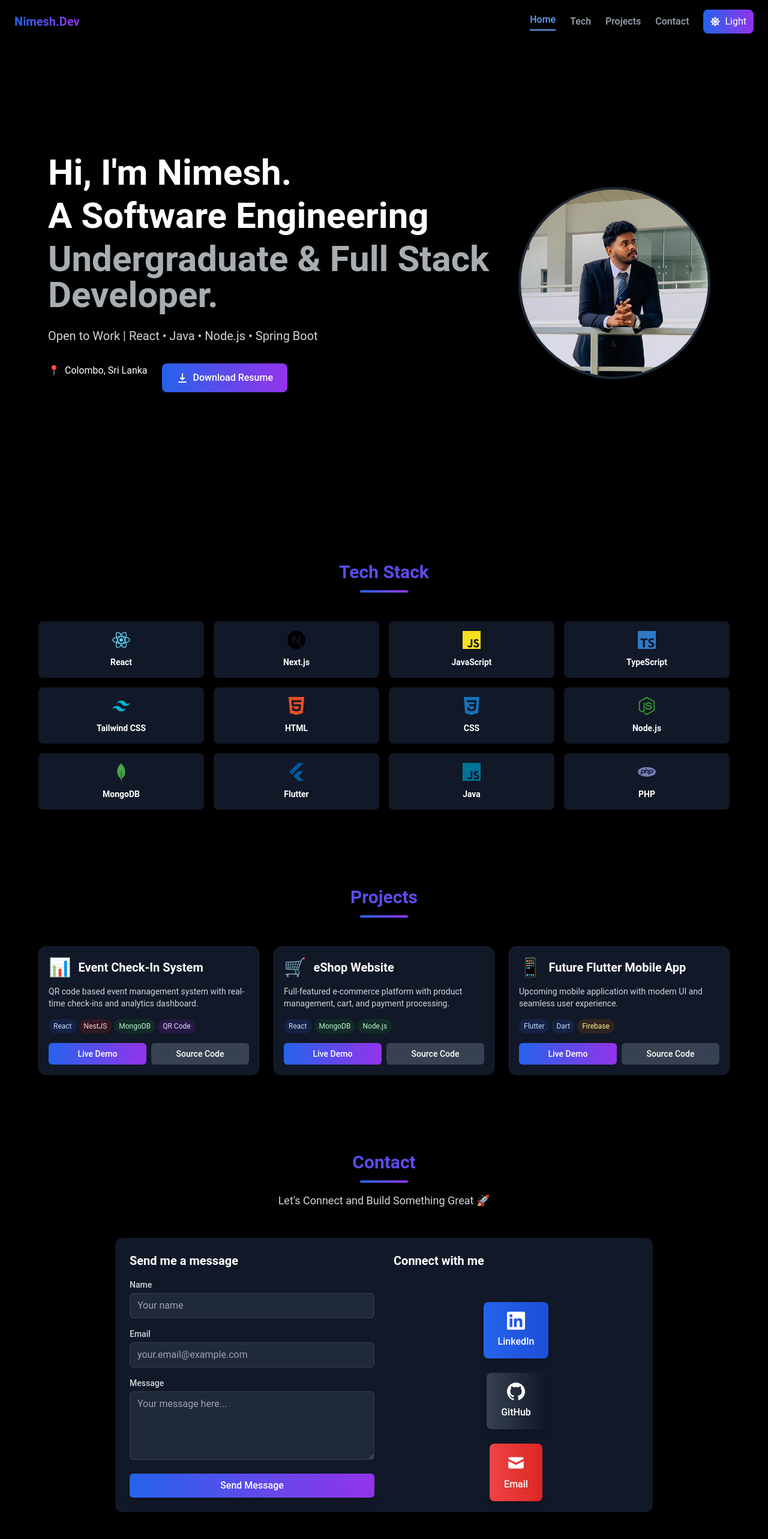
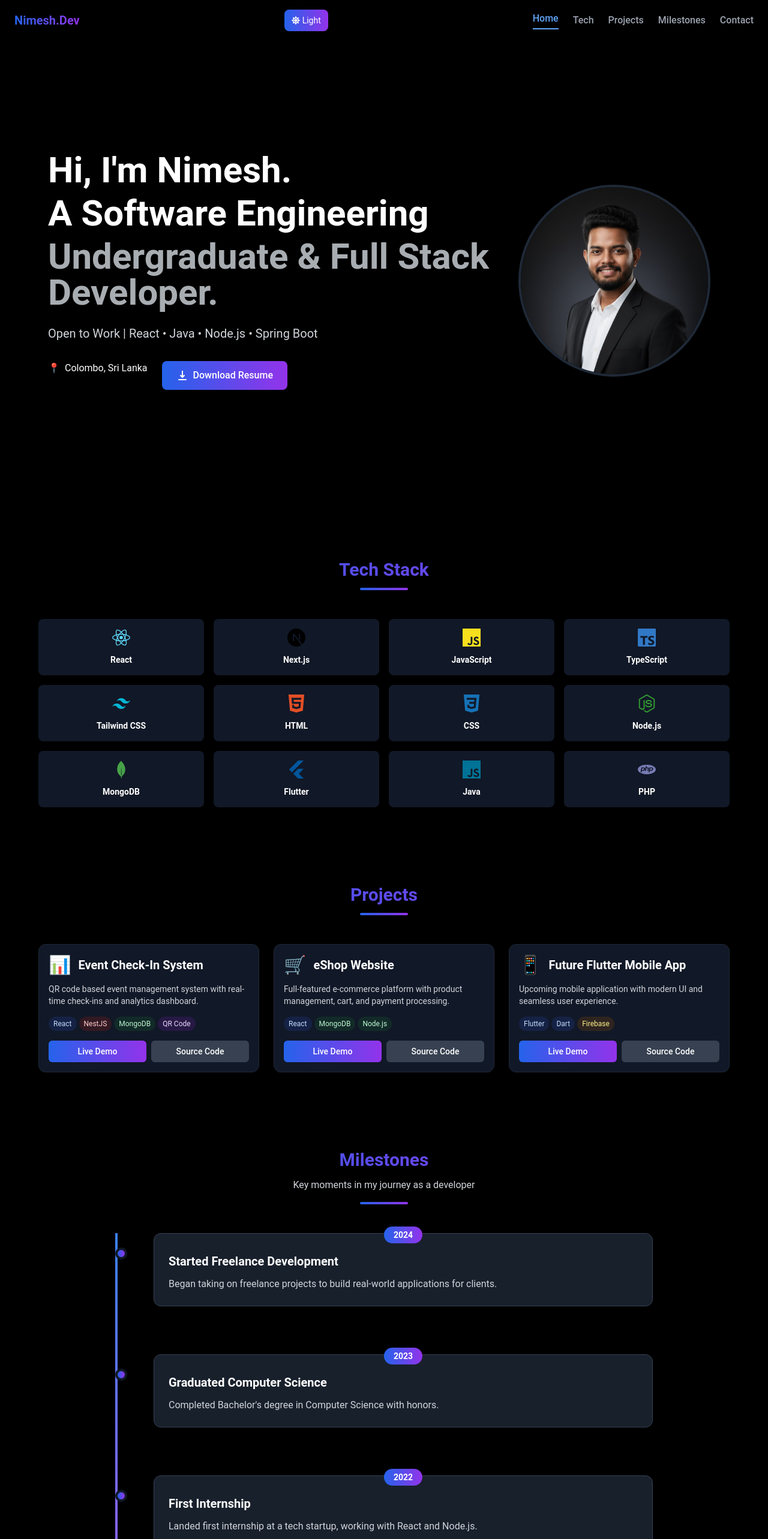
Before and after one commit to NimeshWickram/Nimesh-Portfolio, a React (Create React App) app: page / in a window 1280 px wide. Shown: the top 2566 px of the page at 60% size. Built offline with nearby package versions, Linux system fonts and the light colour scheme.

Commit message:
add hamburger menu, update profile picture

```diff
--- a/src/App.js
+++ b/src/App.js
@@ -10,6 +10,7 @@ import TechStack from "./components/TechStack";
 import ProjectsSection from "./components/ProjectsSection";
 import ContactSection from "./components/ContactSection";
 import Footer from "./components/Footer";
+import Milestones from "./components/Milestones";
 
 function App() {
   const [darkMode, setDarkMode] = useState(true);
@@ -62,7 +63,7 @@ function App() {
   // Handle scroll to detect active section
   useEffect(() => {
     const handleScroll = () => {
-      const sections = ["home", "tech", "projects", "contact"];
+      const sections = ["home", "tech", "projects", "milestones", "contact"];
       const scrollPosition = window.scrollY + 100;
 
       for (const section of sections) {
@@ -102,6 +103,7 @@ function App() {
         <HeroSection />
         <TechStack techStack={techStack} />
         <ProjectsSection projects={projects} />
+        <Milestones />
         <ContactSection />
         <Footer />
       </div>
--- a/src/components/ContactSection.js
+++ b/src/components/ContactSection.js
@@ -36,7 +36,7 @@ const ContactSection = () => {
   };
 
   return (
-    <section id="contact" className="py-16 px-4 bg-gradient-to-br from-blue-50 to-purple-50 dark:from-black dark:to-black">
+    <section id="contact" className="py-16 px-4 bg-[#f3f4f6] dark:bg-black">
       <div className="max-w-4xl mx-auto">
         <motion.div
           initial={{ opacity: 0, y: 30 }}
--- a/src/components/HeroSection.js
+++ b/src/components/HeroSection.js
@@ -1,6 +1,6 @@
 import React from "react";
 import { motion } from "framer-motion";
-import profileImage from "../assets/profile.jpg";
+import profileImage from "../assets/1000176670.jpg";
 
 const HeroSection = () => {
     return (
--- /dev/null
+++ b/src/components/Milestones.js
@@ -0,0 +1,94 @@
+import React from "react";
+import { motion } from "framer-motion";
+
+const Milestones = () => {
+  // Dummy milestone data
+  const milestones = [
+    {
+      id: 1,
+      year: "2024",
+      title: "Started Freelance Development",
+      description: "Began taking on freelance projects to build real-world applications for clients."
+    },
+    {
+      id: 2,
+      year: "2023",
+      title: "Graduated Computer Science",
+      description: "Completed Bachelor's degree in Computer Science with honors."
+    },
+    {
+      id: 3,
+      year: "2022",
+      title: "First Internship",
+      description: "Landed first internship at a tech startup, working with React and Node.js."
+    },
+    {
+      id: 4,
+      year: "2021",
+      title: "Learned Web Development",
+      description: "Started learning web development technologies including HTML, CSS, and JavaScript."
+    }
+  ];
+
+  return (
+    <section id="milestones" className="py-16 px-4 bg-white dark:bg-black">
+      <div className="max-w-4xl mx-auto">
+        <motion.div
+          initial={{ opacity: 0, y: 30 }}
+          whileInView={{ opacity: 1, y: 0 }}
+          viewport={{ once: true }}
+          transition={{ duration: 0.6 }}
+          className="text-center mb-12"
+        >
+          <h2 className="text-3xl font-bold mb-3 bg-gradient-to-r from-blue-600 to-purple-600 bg-clip-text text-transparent">
+            Milestones
+          </h2>
+          <p className="text-gray-600 dark:text-gray-300 max-w-2xl mx-auto">
+            Key moments in my journey as a developer
+          </p>
+          <div className="w-20 h-1 bg-gradient-to-r from-blue-600 to-purple-600 mx-auto rounded-full mt-4"></div>
+        </motion.div>
+
+        <div className="relative">
+          {/* Vertical line on the left with increased stroke width */}
+          <div className="absolute left-0 top-0 h-full w-1 bg-gradient-to-b from-blue-500 to-purple-500"></div>
+
+          <div className="space-y-20 pl-16">
+            {milestones.map((milestone, index) => (
+              <motion.div
+                key={milestone.id}
+                initial={{ opacity: 0, x: -30 }}
+                whileInView={{ opacity: 1, x: 0 }}
+                viewport={{ once: true }}
+                transition={{ duration: 0.6, delay: index * 0.2 }}
+                className="relative"
+              >
+                {/* Point on the timeline with better spacing */}
+                <div className="absolute -left-16 top-6 w-5 h-5 rounded-full bg-gradient-to-r from-blue-600 to-purple-600 border-4 border-white dark:border-gray-900 z-10"></div>
+
+                {/* Glass-like card on the right with year centered at top */}
+                <div className="bg-white/80 dark:bg-gray-800/80 backdrop-blur-lg rounded-xl shadow-lg border border-gray-200 dark:border-gray-700 hover:shadow-xl transition-all duration-300 relative">
+                  {/* Year badge centered at top */}
+                  <div className="absolute -top-3 left-1/2 transform -translate-x-1/2 bg-gradient-to-r from-blue-600 to-purple-600 text-white text-sm font-bold px-4 py-1 rounded-full">
+                    {milestone.year}
+                  </div>
+
+                  <div className="p-6 pt-8">
+                    <h3 className="text-xl font-bold text-gray-800 dark:text-white mb-3">
+                      {milestone.title}
+                    </h3>
+                    <p className="text-gray-600 dark:text-gray-300">
+                      {milestone.description}
+                    </p>
+                  </div>
+                </div>
+              </motion.div>
+            ))}
+          </div>
+        </div>
+      </div>
+    </section>
+  );
+};
+
+export default Milestones;
--- a/src/components/Navbar.js
+++ b/src/components/Navbar.js
@@ -1,42 +1,122 @@
-import React from "react";
+import React, { useState } from "react";
 import { FaSun, FaMoon } from "react-icons/fa";
+import { FiMenu, FiX } from "react-icons/fi";
+import { motion } from "framer-motion";
 
 const Navbar = ({ darkMode, setDarkMode, activeSection, scrollToSection }) => {
+    const [menuOpen, setMenuOpen] = useState(false);
+
+    const toggleMenu = () => {
+        setMenuOpen(!menuOpen);
+    };
+
+    const closeMenu = () => {
+        setMenuOpen(false);
+    };
+
     return (
         <nav className="flex justify-between items-center px-6 py-4 shadow-md sticky top-0 bg-white/80 dark:bg-black/80 backdrop-blur-sm z-50">
             <h1 className="text-xl font-bold bg-gradient-to-r from-blue-600 to-purple-600 bg-clip-text text-transparent">Nimesh.Dev</h1>
-            <div className="flex items-center space-x-6">
-                <div className="hidden md:flex space-x-6">
-                    {["Home", "Tech", "Projects", "Contact"].map((item) => (
-                        <button
-                            key={item}
-                            onClick={() => scrollToSection(item.toLowerCase())}
-                            className={`font-medium transition-colors duration-300 ${activeSection === item.toLowerCase()
-                                    ? "text-blue-600 dark:text-blue-400 border-b-2 border-blue-600 dark:border-blue-400 pb-1"
-                                    : "text-gray-600 hover:text-gray-900 dark:text-gray-400 dark:hover:text-gray-200"
-                                }`}
-                        >
-                            {item}
-                        </button>
-                    ))}
-                </div>
-                <button
+
+            {/* Right side buttons group */}
+            <div className="flex items-center space-x-4">
+                {/* Theme toggle button - visible on all screens */}
+                <motion.button
                     onClick={() => setDarkMode(!darkMode)}
-                    className="px-3 py-2 rounded-lg bg-gradient-to-r from-blue-600 to-purple-600 text-white flex items-center"
+                    className="px-3 py-2 rounded-lg bg-gradient-to-r from-blue-600 to-purple-600 text-white flex items-center text-sm"
                     aria-label={darkMode ? "Switch to light mode" : "Switch to dark mode"}
+                    whileHover={{ scale: 1.05 }}
+                    whileTap={{ scale: 0.95 }}
                 >
                     {darkMode ? (
                         <>
-                            <FaSun className="mr-2" />
+                            <FaSun className="mr-1" />
                             Light
                         </>
                     ) : (
                         <>
-                            <FaMoon className="mr-2" />
+                            <FaMoon className="mr-1" />
                             Dark
                         </>
                     )}
-                </button>
+                </motion.button>
+
+                {/* Mobile menu button with animation */}
+                <motion.button
+                    className="md:hidden z-50 text-gray-800 dark:text-white"
+                    onClick={toggleMenu}
+                    aria-label={menuOpen ? "Close menu" : "Open menu"}
+                    whileTap={{ scale: 0.9 }}
+                >
+                    <motion.div
+                        animate={{ rotate: menuOpen ? 90 : 0 }}
+                        transition={{ duration: 0.3 }}
+                    >
+                        {menuOpen ? <FiX size={24} /> : <FiMenu size={24} />}
+                    </motion.div>
+                </motion.button>
+            </div>
+
+            {/* Desktop menu */}
+            <div className="hidden md:flex items-center space-x-6">
+                {["Home", "Tech", "Projects", "Milestones", "Contact"].map((item) => (
+                    <button
+                        key={item}
+                        onClick={() => scrollToSection(item.toLowerCase())}
+                        className={`font-medium transition-colors duration-300 ${activeSection === item.toLowerCase()
+                                ? "text-blue-600 dark:text-blue-400 border-b-2 border-blue-600 dark:border-blue-400 pb-1"
+                                : "text-gray-600 hover:text-gray-900 dark:text-gray-400 dark:hover:text-gray-200"
+                            }`}
+                    >
+                        {item}
+                    </button>
+                ))}
+            </div>
+
+            {/* Mobile menu overlay */}
+            {menuOpen && (
+                <div className="fixed inset-0 bg-black bg-opacity-50 z-40 md:hidden" onClick={closeMenu}></div>
+            )}
+
+            {/* Mobile menu panel from right side */}
+            <div
+                className={`fixed top-0 right-0 h-full w-64 bg-white dark:bg-gray-900 shadow-xl z-50 transform transition-transform duration-300 ease-in-out md:hidden ${
+                    menuOpen ? "translate-x-0" : "translate-x-full"
+                }`}
+            >
+                {/* Close button inside the menu panel */}
+                <div className="flex justify-end p-4">
+                    <motion.button
+                        onClick={closeMenu}
+                        className="text-gray-500 hover:text-gray-700 dark:text-gray-400 dark:hover:text-gray-200"
+                        aria-label="Close menu"
+                        whileHover={{ scale: 1.1 }}
+                        whileTap={{ scale: 0.9 }}
+                    >
+                        <FiX size={24} />
+                    </motion.button>
+                </div>
+
+                <div className="flex flex-col p-6 space-y-6 pt-0">
+                    {["Home", "Tech", "Projects", "Milestones", "Contact"].map((item) => (
+                        <motion.button
+                            key={item}
+                            onClick={() => {
+                                scrollToSection(item.toLowerCase());
+                                closeMenu();
+                            }}
+                            className={`text-left py-2 px-4 rounded-lg font-medium transition-colors duration-300 ${
+                                activeSection === item.toLowerCase()
+                                    ? "text-blue-600 dark:text-blue-400 bg-blue-50 dark:bg-blue-900/30"
+                                    : "text-gray-600 hover:text-gray-900 dark:text-gray-400 dark:hover:text-gray-200"
+                            }`}
+                            whileHover={{ scale: 1.02 }}
+                            whileTap={{ scale: 0.98 }}
+                        >
+                            {item}
+                        </motion.button>
+                    ))}
+                </div>
             </div>
         </nav>
     );
```
Also changed, not shown: src/assets/1000176670.jpg (added), src/assets/profile.jpg (deleted).
